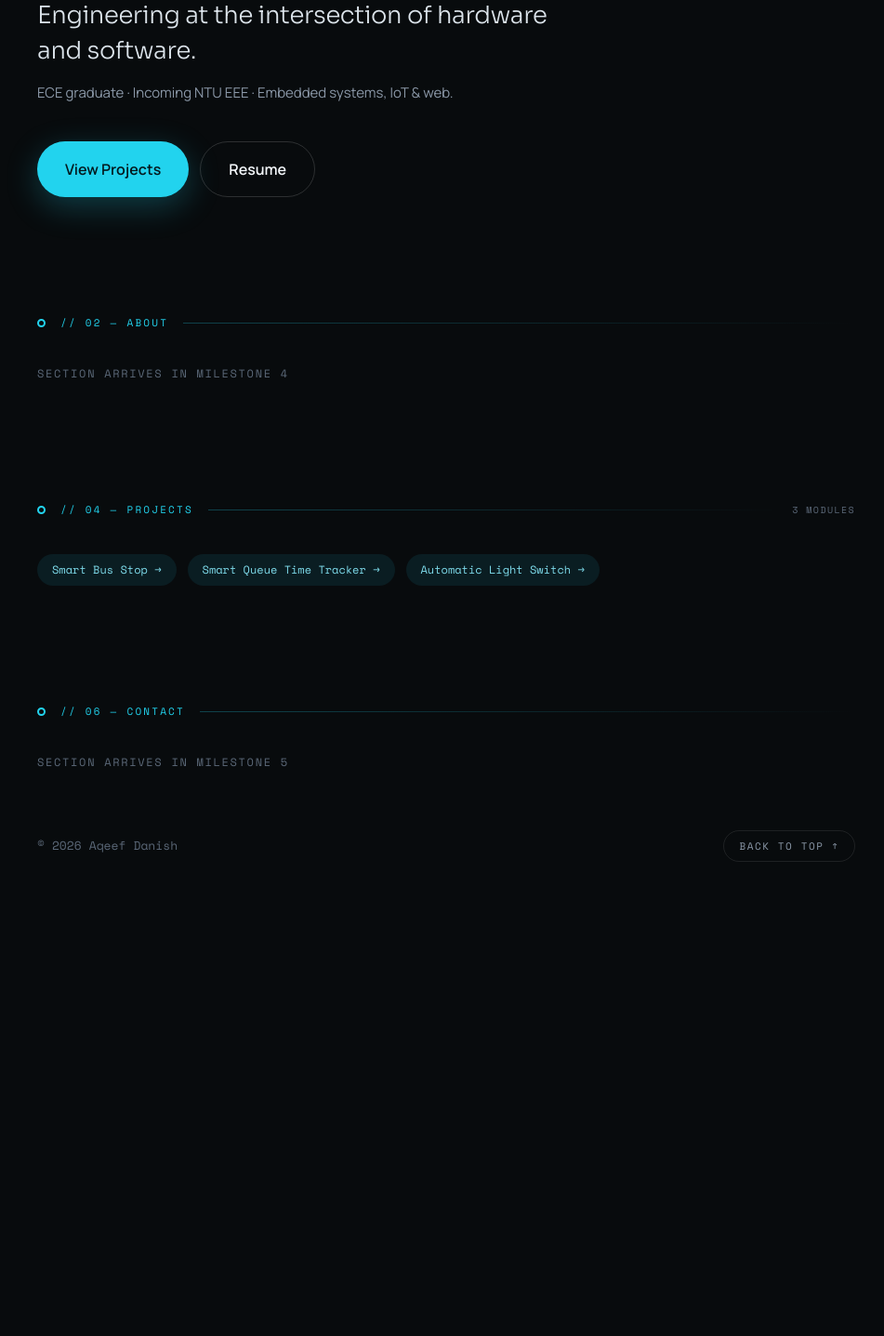
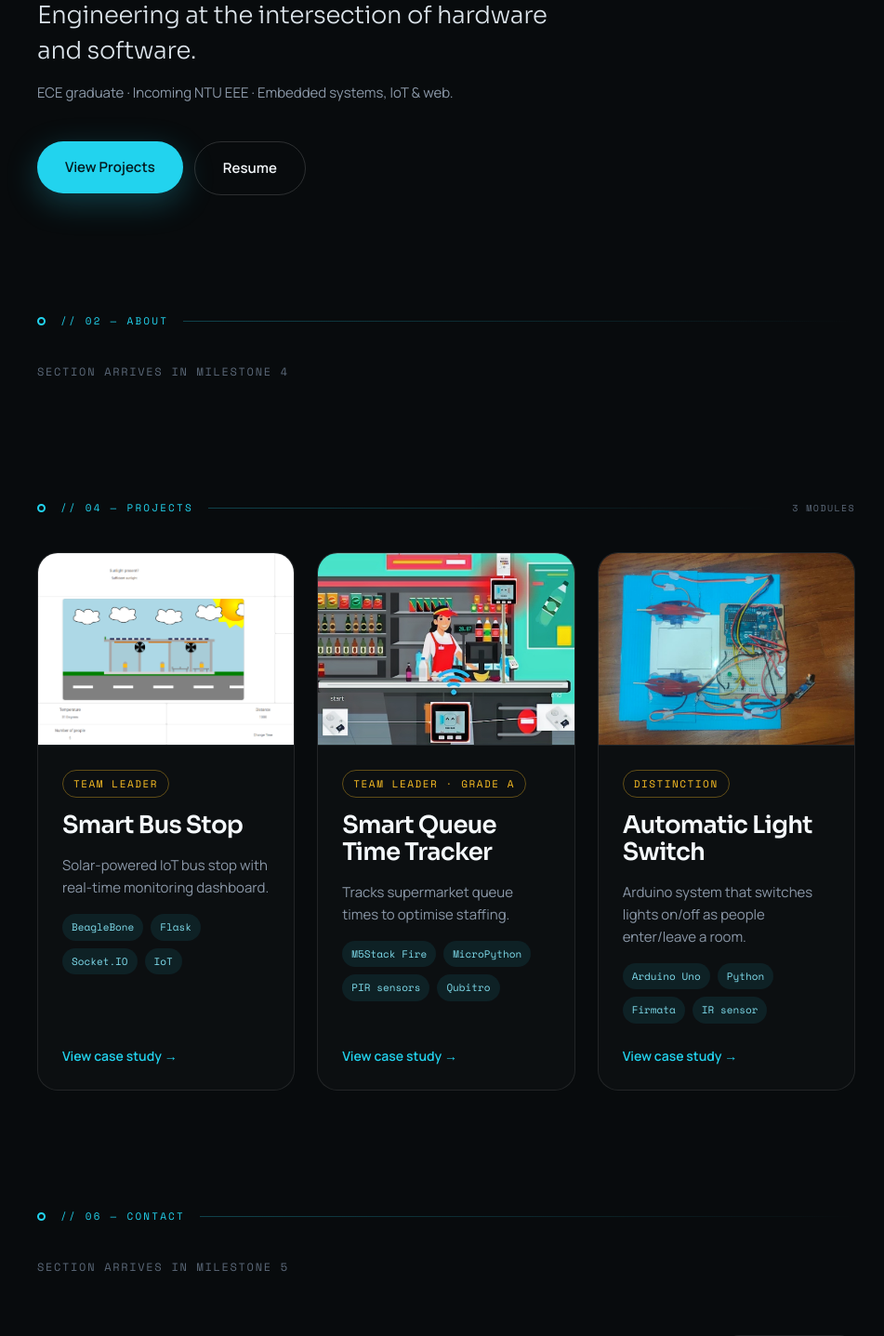
Before and after one commit to NotColdotheraccount/DigitalPortfolio, a React (Vite) app: page / in a window 1280 px wide. Shown: the part 467-1904 px from the top of the page at 93% size, without its empty margins (160-1111 px from the left). Before the commit the page ends 1458 px from the top, so only its background shows below. Built offline with nearby package versions, Linux system fonts and the light colour scheme.

Commit message:
Milestone 3: UI components

```diff
--- /dev/null
+++ b/src/components/ui/Button.jsx
@@ -0,0 +1,61 @@
+import { motion } from 'motion/react'
+import { Link } from 'react-router'
+import { useMagnetic } from '../../hooks/useMagnetic'
+
+// One button, three looks. Renders as <Link>, <a> or <button> depending on
+// what you pass: `to` for an internal route, `href` for an external link,
+// neither for a plain button.
+const VARIANTS = {
+  primary:
+    'bg-accent text-on-accent shadow-glow hover:shadow-glow-strong',
+  secondary:
+    'border border-white/15 text-ink-high hover:border-accent/60 hover:text-accent',
+  ghost:
+    'text-ink-low hover:text-accent',
+}
+
+export default function Button({
+  variant = 'primary',
+  to,
+  href,
+  children,
+  className = '',
+  fullWidth = false,
+  ...props
+}) {
+  const { ref: magneticRef, style: magneticStyle, handlers } = useMagnetic()
+
+  const base = [
+    'inline-flex items-center justify-center rounded-full font-semibold transition-colors',
+    variant === 'ghost' ? 'px-2 py-1 text-[14px]' : 'px-[30px] py-[17px] text-[15px]',
+    VARIANTS[variant],
+    fullWidth ? 'w-full' : '',
+    className,
+  ].join(' ')
+
+  const content =
+    to ? (
+      <Link to={to} className={base} {...props}>
+        {children}
+      </Link>
+    ) : href ? (
+      <a href={href} target="_blank" rel="noreferrer" className={base} {...props}>
+        {children}
+      </a>
+    ) : (
+      <button type="button" className={base} {...props}>
+        {children}
+      </button>
+    )
+
+  return (
+    <motion.span
+      ref={magneticRef}
+      style={magneticStyle}
+      {...handlers}
+      className={fullWidth ? 'block w-full' : 'inline-block'}
+    >
+      {content}
+    </motion.span>
+  )
+}
--- /dev/null
+++ b/src/components/ui/Figure.jsx
@@ -0,0 +1,35 @@
+import { useState } from 'react'
+
+// An image that degrades gracefully: if the file is missing (or hasn't been
+// added yet) it shows the striped placeholder from the design instead of a
+// broken-image icon.
+export default function Figure({ src, alt, ratio = '4 / 3', className = '', label }) {
+  const [failed, setFailed] = useState(!src)
+
+  return (
+    <div
+      className={`relative overflow-hidden bg-image ${className}`}
+      style={{ aspectRatio: ratio }}
+    >
+      {failed ? (
+        <div
+          aria-hidden="true"
+          className="grid size-full place-items-center [background-image:repeating-linear-gradient(135deg,rgba(255,255,255,.035)_0_10px,transparent_10px_20px)]"
+        >
+          <span className="font-mono text-[10px] uppercase tracking-[0.14em] text-ink-faint">
+            {label ?? 'Image'}
+          </span>
+        </div>
+      ) : (
+        <img
+          src={src}
+          alt={alt}
+          loading="lazy"
+          decoding="async"
+          onError={() => setFailed(true)}
+          className="size-full object-cover"
+        />
+      )}
+    </div>
+  )
+}
--- /dev/null
+++ b/src/components/ui/ProjectCard.jsx
@@ -0,0 +1,50 @@
+import { motion, useReducedMotion } from 'motion/react'
+import { Link } from 'react-router'
+import Figure from './Figure.jsx'
+import { Badge, Tag } from './Tag.jsx'
+
+// The whole card is one link, so the entire area is clickable and screen
+// readers announce it as a single destination. `tilt` alternates per column
+// so a row of cards doesn't lean the same way.
+export default function ProjectCard({ project, tilt = 0.4 }) {
+  const reduce = useReducedMotion()
+
+  return (
+    <motion.div
+      whileHover={reduce ? undefined : { y: -6, rotate: tilt }}
+      transition={{ duration: 0.35, ease: 'easeOut' }}
+      className="group h-full"
+    >
+      <Link
+        to={`/projects/${project.slug}`}
+        className="flex h-full flex-col overflow-hidden rounded-[22px] border border-hairline bg-white/[.018] transition-[border-color,box-shadow] duration-[350ms] hover:border-accent/55 hover:shadow-card-hover"
+      >
+        <Figure
+          src={project.images.card}
+          alt={project.images.gallery[0]?.alt ?? project.title}
+          ratio="4 / 3"
+          label={`${project.title} 4:3`}
+          className="border-b border-hairline"
+        />
+
+        <div className="flex flex-1 flex-col items-start gap-4 p-[26px]">
+          <Badge>{project.badge}</Badge>
+
+          <h3 className="text-h3 font-semibold xl:text-h3-xl">{project.title}</h3>
+
+          <p className="text-[15px]/[1.6] text-ink-low">{project.summary}</p>
+
+          <div className="flex flex-wrap gap-2">
+            {project.tech.map((t) => (
+              <Tag key={t}>{t}</Tag>
+            ))}
+          </div>
+
+          <span className="mt-auto pt-2 text-[14px] font-semibold text-accent">
+            View case study →
+          </span>
+        </div>
+      </Link>
+    </motion.div>
+  )
+}
--- /dev/null
+++ b/src/components/ui/Reveal.jsx
@@ -0,0 +1,20 @@
+import { motion, useReducedMotion } from 'motion/react'
+
+// Fades a block in as it scrolls into view, once. `delay` staggers siblings.
+// whileInView uses the browser's IntersectionObserver under the hood, so it
+// costs nothing while the element is off screen.
+export default function Reveal({ children, delay = 0, className = '' }) {
+  const reduce = useReducedMotion()
+
+  return (
+    <motion.div
+      className={className}
+      initial={{ opacity: 0, y: reduce ? 0 : 24 }}
+      whileInView={{ opacity: 1, y: 0 }}
+      viewport={{ once: true, amount: 0.2 }} // fire at 20% visible
+      transition={{ duration: 0.6, ease: 'easeOut', delay }}
+    >
+      {children}
+    </motion.div>
+  )
+}
--- /dev/null
+++ b/src/components/ui/Tag.jsx
@@ -0,0 +1,28 @@
+// Small labels used across the site.
+
+// Tech tag — "BeagleBone", "Flask"…
+export function Tag({ children }) {
+  return (
+    <span className="rounded-full bg-accent-tint px-[10px] py-[6px] font-mono text-[11px] text-[#7FDCEC]">
+      {children}
+    </span>
+  )
+}
+
+// Stack pill — the bigger, quieter chips on the stack cards
+export function StackPill({ children }) {
+  return (
+    <span className="rounded-full bg-white/6 px-[14px] py-[9px] text-[13px] font-medium text-ink-mid">
+      {children}
+    </span>
+  )
+}
+
+// Award / role badge — amber, used sparingly
+export function Badge({ children }) {
+  return (
+    <span className="inline-block rounded-full border border-amber/35 px-[11px] py-[6px] font-mono text-[11px] uppercase tracking-[0.14em] text-amber">
+      {children}
+    </span>
+  )
+}
--- /dev/null
+++ b/src/hooks/useMagnetic.js
@@ -0,0 +1,43 @@
+import { useRef } from 'react'
+import { useMotionValue, useReducedMotion, useSpring } from 'motion/react'
+
+// "Magnetic" hover: the element leans a few pixels toward the cursor and
+// springs back when you leave. Desktop mouse only — on a touch screen
+// there is no cursor to lean toward, and it is skipped entirely when the
+// visitor asks for reduced motion.
+export function useMagnetic({ strength = 6, radius = 80 } = {}) {
+  const ref = useRef(null)
+  const reduce = useReducedMotion()
+
+  // Raw values the pointer sets…
+  const rawX = useMotionValue(0)
+  const rawY = useMotionValue(0)
+  // …smoothed into a spring so the movement feels physical, not linear.
+  const x = useSpring(rawX, { stiffness: 200, damping: 15 })
+  const y = useSpring(rawY, { stiffness: 200, damping: 15 })
+
+  const enabled = !reduce && typeof window !== 'undefined' && window.matchMedia('(pointer: fine)').matches
+
+  const onMouseMove = (e) => {
+    if (!enabled || !ref.current) return
+
+    const rect = ref.current.getBoundingClientRect()
+    const dx = e.clientX - (rect.left + rect.width / 2)
+    const dy = e.clientY - (rect.top + rect.height / 2)
+
+    // Distance as a 0–1 fraction of the radius, capped at 1,
+    // so the pull eases off instead of snapping at the edge.
+    const distance = Math.min(Math.hypot(dx, dy) / radius, 1)
+    const scale = (strength * distance) / (Math.hypot(dx, dy) || 1)
+
+    rawX.set(dx * scale)
+    rawY.set(dy * scale)
+  }
+
+  const onMouseLeave = () => {
+    rawX.set(0)
+    rawY.set(0)
+  }
+
+  return { ref, style: { x, y }, handlers: { onMouseMove, onMouseLeave } }
+}
--- a/src/pages/CaseStudy.jsx
+++ b/src/pages/CaseStudy.jsx
@@ -1,4 +1,5 @@
 import { Link, useParams } from 'react-router'
+import { Badge, Tag } from '../components/ui/Tag.jsx'
 import { getProject } from '../data/projects'
 import NotFound from './NotFound.jsx'
 
@@ -16,9 +17,7 @@ export default function CaseStudy() {
       </Link>
 
       <div className="mt-8">
-        <p className="inline-block rounded-full border border-amber/35 px-[11px] py-[6px] font-mono text-[11px] uppercase tracking-[0.14em] text-amber">
-          {project.badge}
-        </p>
+        <Badge>{project.badge}</Badge>
       </div>
 
       <h1 className="mt-5 text-h1 font-bold xl:text-h1-xl">{project.title}</h1>
@@ -37,9 +36,7 @@ export default function CaseStudy() {
           <dt className="font-mono text-[10px] uppercase tracking-[0.16em] text-ink-faint">Tech</dt>
           <dd className="mt-2 flex flex-wrap gap-2">
             {project.tech.map((t) => (
-              <span key={t} className="rounded-full bg-accent-tint px-[10px] py-[6px] font-mono text-[11px] text-[#7fdcec]">
-                {t}
-              </span>
+              <Tag key={t}>{t}</Tag>
             ))}
           </dd>
         </div>
--- a/src/pages/Home.jsx
+++ b/src/pages/Home.jsx
@@ -1,17 +1,19 @@
-import { Link } from 'react-router'
+import Button from '../components/ui/Button.jsx'
+import ProjectCard from '../components/ui/ProjectCard.jsx'
+import Reveal from '../components/ui/Reveal.jsx'
+import SectionLabel from '../components/ui/SectionLabel.jsx'
 import { useSectionNav } from '../hooks/useSectionNav'
-import SectionLabel from '../components/ui/SectionLabel.jsx'
 import { site } from '../data/site'
 import { projects } from '../data/projects'
 
 // Shared padding for every section band
 const band = 'mx-auto max-w-[1160px] px-[22px] xl:px-[140px]'
+const sectionTop = 'scroll-mt-28 pt-[60px] xl:pt-[130px]'
 
 // Milestone 4 replaces these placeholders with the real sections.
-// The ids matter now: the nav scrolls to them.
 function Placeholder({ id, number, label, children }) {
   return (
-    <section id={id} className={`${band} scroll-mt-28 pt-[60px] xl:pt-[130px]`}>
+    <section id={id} className={`${band} ${sectionTop}`}>
       <SectionLabel number={number}>{label}</SectionLabel>
       <p className="font-mono text-[12px] uppercase tracking-[0.14em] text-ink-faint">{children}</p>
     </section>
@@ -42,21 +44,10 @@ export default function Home() {
         <p className="mt-4 text-[15px] text-ink-low">{site.subline}</p>
 
         <div className="mt-10 flex flex-col gap-3 sm:flex-row">
-          <button
-            type="button"
-            onClick={() => goToSection('projects')}
-            className="rounded-full bg-accent px-[30px] py-[17px] text-center font-semibold text-on-accent shadow-glow transition hover:-translate-y-0.5 hover:shadow-glow-strong"
-          >
-            View Projects
-          </button>
-          <a
-            href={site.resume}
-            target="_blank"
-            rel="noreferrer"
-            className="rounded-full border border-white/15 px-[30px] py-[17px] text-center font-semibold text-ink-high transition-colors hover:border-accent/60 hover:text-accent"
-          >
+          <Button onClick={() => goToSection('projects')}>View Projects</Button>
+          <Button variant="secondary" href={site.resume}>
             Resume
-          </a>
+          </Button>
         </div>
       </section>
 
@@ -64,19 +55,17 @@ export default function Home() {
         Section arrives in milestone 4
       </Placeholder>
 
-      <section id="projects" className={`${band} scroll-mt-28 pt-[60px] xl:pt-[130px]`}>
+      <section id="projects" className={`${band} ${sectionTop}`}>
         <SectionLabel number="04" note={`${projects.length} modules`}>
           Projects
         </SectionLabel>
-        <div className="flex flex-wrap gap-3">
-          {projects.map((p) => (
-            <Link
-              key={p.slug}
-              to={`/projects/${p.slug}`}
-              className="rounded-full bg-accent-tint px-4 py-2 font-mono text-[12px] text-[#7fdcec] transition-colors hover:text-accent"
-            >
-              {p.title} →
-            </Link>
+
+        <div className="grid gap-[18px] md:grid-cols-2 xl:grid-cols-3 xl:gap-6">
+          {projects.map((project, i) => (
+            <Reveal key={project.slug} delay={i * 0.08} className="h-full">
+              {/* alternate the hover tilt so a row doesn't lean as one */}
+              <ProjectCard project={project} tilt={i % 2 === 0 ? 0.4 : -0.4} />
+            </Reveal>
           ))}
         </div>
       </section>
```
